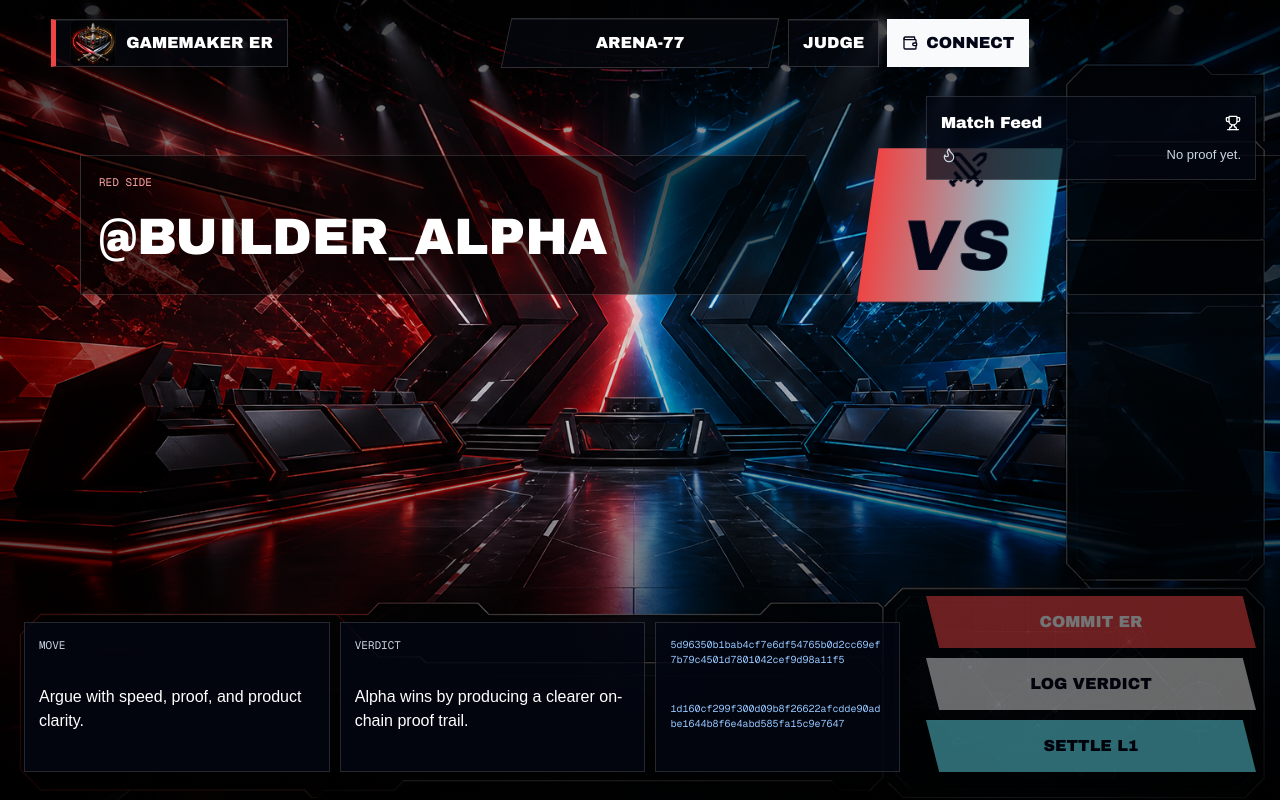
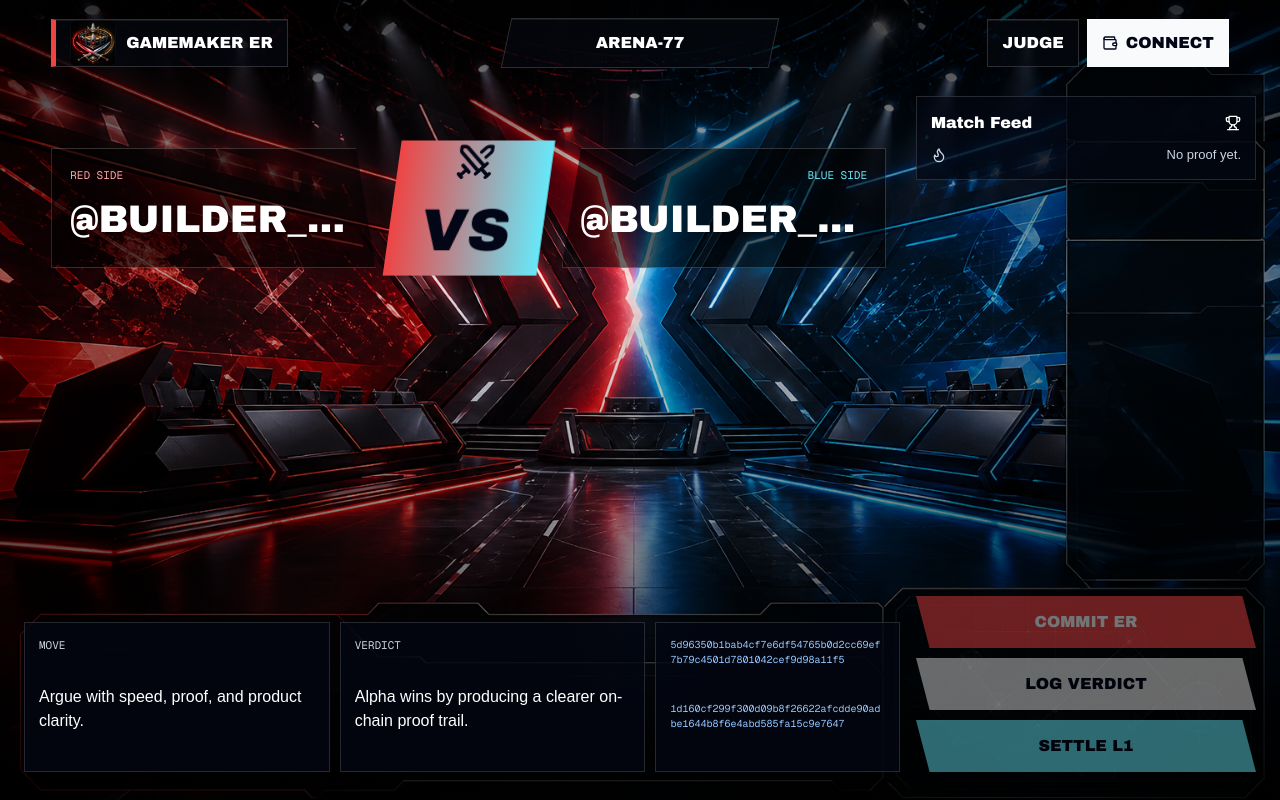
Before and after one commit to maixuancanh/gamemaker-er, a Next.js app: page / in a window 1280 px wide. Built offline with nearby package versions, Linux system fonts and the light colour scheme; what @solana/web3.js would draw is missing.

Commit message:
Fix Gamemaker broadcast layout overflow

```diff
--- a/app/globals.css
+++ b/app/globals.css
@@ -196,6 +196,8 @@ textarea {
 
 .broadcast-arena {
   position: relative;
+  --rail-width: 340px;
+  --edge: clamp(18px, 4vw, 54px);
   font-family: "Arial Black", Impact, Haettenschweiler, sans-serif;
 }
 
@@ -214,6 +216,10 @@ textarea {
   align-items: center;
   gap: 14px;
   padding: 18px clamp(18px, 4vw, 54px);
+}
+
+.broadcast-top > div:last-child {
+  justify-self: end;
 }
 
 .brand-slab,
@@ -262,17 +268,19 @@ textarea {
   position: relative;
   z-index: 2;
   display: grid;
-  grid-template-columns: 1fr 180px 1fr;
+  grid-template-columns: minmax(0, 1fr) 150px minmax(0, 1fr);
   align-items: center;
   gap: 18px;
-  margin: 8vh auto 0;
-  width: min(1120px, calc(100% - 32px));
+  margin: 7vh 0 0 var(--edge);
+  width: min(1120px, calc(100vw - var(--rail-width) - var(--edge) - 54px));
 }
 
 .player-red,
 .player-blue {
   display: grid;
+  min-width: 0;
   gap: 8px;
+  overflow: hidden;
   border: 1px solid rgba(255,255,255,0.18);
   background: rgba(0,0,0,0.56);
   padding: 18px;
@@ -285,11 +293,15 @@ textarea {
 .player-blue span { font-family: var(--font-geist-mono); font-size: 11px; text-transform: uppercase; }
 .player-red input,
 .player-blue input {
+  width: 100%;
+  min-width: 0;
   border: 0;
   background: transparent;
   color: white;
   outline: 0;
-  font-size: clamp(28px, 4vw, 58px);
+  overflow: hidden;
+  font-size: clamp(26px, 3vw, 50px);
+  text-overflow: ellipsis;
   text-transform: uppercase;
 }
 .player-blue input { text-align: right; }
@@ -297,10 +309,10 @@ textarea {
 .giant-vs {
   display: grid;
   place-items: center;
-  min-height: 150px;
+  min-height: 132px;
   color: #020617;
   background: linear-gradient(90deg, #ef4444, #67e8f9);
-  font-size: 70px;
+  font-size: 58px;
   transform: skewX(-8deg);
   animation: vs-hit 2.4s ease-in-out infinite;
 }
@@ -309,7 +321,7 @@ textarea {
   position: absolute;
   z-index: 2;
   left: 24px;
-  right: 380px;
+  right: calc(var(--rail-width) + 40px);
   bottom: 28px;
   display: grid;
   grid-template-columns: 1fr 1fr 0.8fr;
@@ -349,7 +361,7 @@ textarea {
   bottom: 28px;
   display: grid;
   gap: 10px;
-  width: 330px;
+  width: var(--rail-width);
 }
 .broadcast-actions button {
   min-height: 52px;
@@ -371,7 +383,7 @@ textarea {
   top: 96px;
   display: grid;
   gap: 10px;
-  width: 330px;
+  width: var(--rail-width);
   border: 1px solid rgba(255,255,255,0.14);
   background: rgba(3,7,18,0.72);
   padding: 14px;
```
